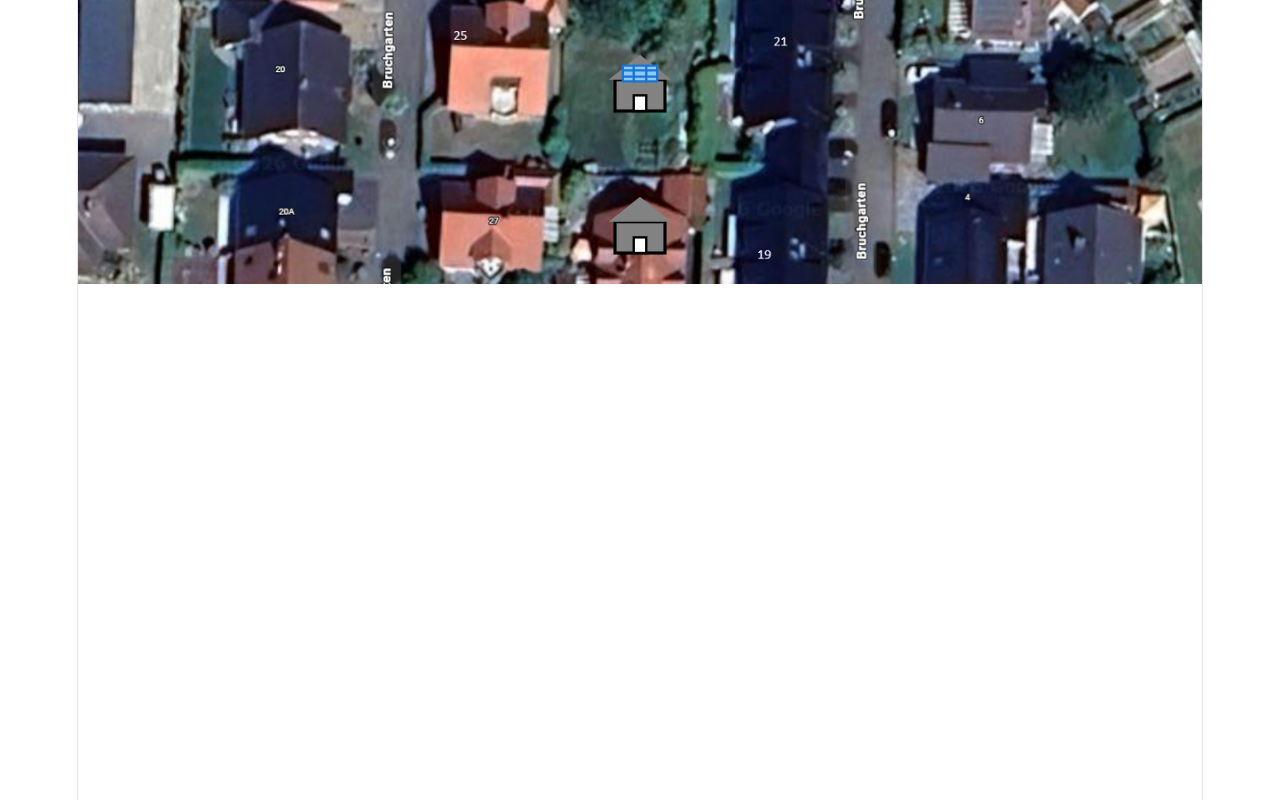
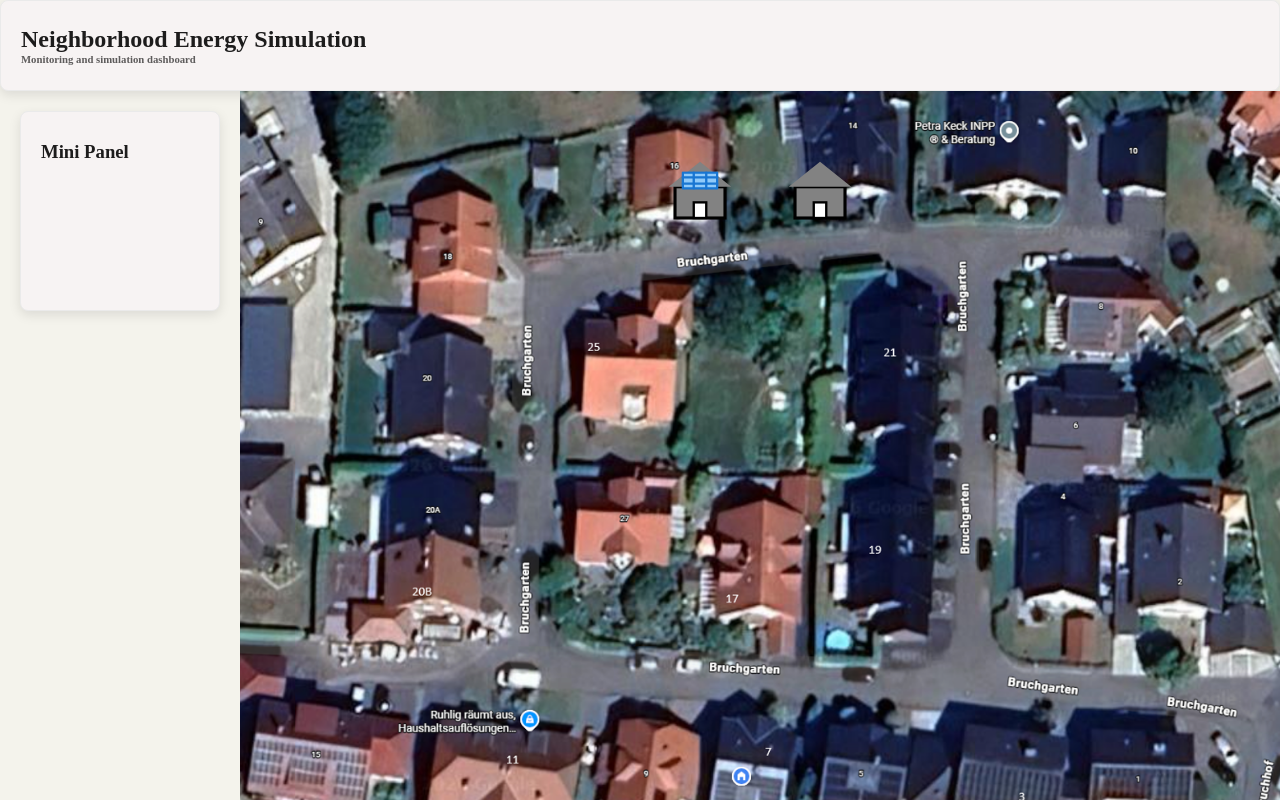
Before and after one commit to RRambo/EnergySupply, a React (Vite) app in the folder frontend/: page / in a window 1280 px wide. Built offline with nearby package versions, Linux system fonts and the light colour scheme.

Commit message:
feat: overall GUI Design improvements

```diff
--- a/frontend/src/App.css
+++ b/frontend/src/App.css
@@ -1,190 +1,43 @@
-.counter {
-  font-size: 16px;
-  padding: 5px 10px;
-  border-radius: 5px;
-  color: var(--accent);
-  background: var(--accent-bg);
-  border: 2px solid transparent;
-  transition: border-color 0.3s;
-  margin-bottom: 24px;
-
-  &:hover {
-    border-color: var(--accent-border);
-  }
-  &:focus-visible {
-    outline: 2px solid var(--accent);
-    outline-offset: 2px;
-  }
-}
-
-.hero {
-  position: relative;
-
-  .base,
-  .framework,
-  .vite {
-    inset-inline: 0;
-    margin: 0 auto;
-  }
-
-  .base {
-    width: 170px;
-    position: relative;
-    z-index: 0;
-  }
-
-  .framework,
-  .vite {
-    position: absolute;
-  }
-
-  .framework {
-    z-index: 1;
-    top: 34px;
-    height: 28px;
-    transform: perspective(2000px) rotateZ(300deg) rotateX(44deg) rotateY(39deg)
-      scale(1.4);
-  }
-
-  .vite {
-    z-index: 0;
-    top: 107px;
-    height: 26px;
-    width: auto;
-    transform: perspective(2000px) rotateZ(300deg) rotateX(40deg) rotateY(39deg)
-      scale(0.8);
-  }
-}
-
-#center {
-  display: flex;
-  flex-direction: column;
-  gap: 25px;
-  place-content: center;
-  place-items: center;
-  flex-grow: 1;
-
-  @media (max-width: 1024px) {
-    padding: 32px 20px 24px;
-    gap: 18px;
-  }
-}
-
-#next-steps {
-  display: flex;
-  border-top: 1px solid var(--border);
-  text-align: left;
-
-  & > div {
-    flex: 1 1 0;
-    padding: 32px;
-    @media (max-width: 1024px) {
-      padding: 24px 20px;
-    }
-  }
-
-  .icon {
-    margin-bottom: 16px;
-    width: 22px;
-    height: 22px;
-  }
-
-  @media (max-width: 1024px) {
-    flex-direction: column;
-    text-align: center;
-  }
-}
-
-#docs {
-  border-right: 1px solid var(--border);
-
-  @media (max-width: 1024px) {
-    border-right: none;
-    border-bottom: 1px solid var(--border);
-  }
-}
-
-#next-steps ul {
-  list-style: none;
-  padding: 0;
-  display: flex;
-  gap: 8px;
-  margin: 32px 0 0;
-
-  .logo {
-    height: 18px;
-  }
-
-  a {
-    color: var(--text-h);
-    font-size: 16px;
-    border-radius: 6px;
-    background: var(--social-bg);
-    display: flex;
-    padding: 6px 12px;
-    align-items: center;
-    gap: 8px;
-    text-decoration: none;
-    transition: box-shadow 0.3s;
-
-    &:hover {
-      box-shadow: var(--shadow);
-    }
-    .button-icon {
-      height: 18px;
-      width: 18px;
-    }
-  }
-
-  @media (max-width: 1024px) {
-    margin-top: 20px;
-    flex-wrap: wrap;
-    justify-content: center;
-
-    li {
-      flex: 1 1 calc(50% - 8px);
-    }
-
-    a {
-      width: 100%;
-      justify-content: center;
-      box-sizing: border-box;
-    }
-  }
-}
-
-#spacer {
-  height: 88px;
-  border-top: 1px solid var(--border);
-  @media (max-width: 1024px) {
-    height: 48px;
-  }
-}
-
-.ticks {
-  position: relative;
-  width: 100%;
-
-  &::before,
-  &::after {
-    content: '';
-    position: absolute;
-    top: -4.5px;
-    border: 5px solid transparent;
-  }
-
-  &::before {
-    left: 0;
-    border-left-color: var(--border);
-  }
-  &::after {
-    right: 0;
-    border-right-color: var(--border);
-  }
-}
-
 .base-shell {
   background-position: center;
   background-size: cover;
   background-repeat: no-repeat;
+  flex-grow: 1;
+  padding: 20px;
+  gap: 20px;
+  display: flex;
+  justify-content: center;
+  align-items: flex-start;
 }
+
+.app-container {
+  display: flex;
+  height: 100%;
+  width: 100%;
+  overflow: hidden;
+  flex-grow: 1;
+}
+
+.sidebar {
+  padding: 20px;
+  display: flex;
+  flex-direction: column;
+  gap: 20px;
+  flex-shrink: 0;
+  overflow: hidden;
+}
+
+.main-wrapper {
+  display: flex;
+  flex-direction: column;
+  height: 100vh;
+  width: 100vw;
+  overflow: hidden;
+}
+
+.header-inner {
+  display: flex;
+  flex-direction: column;
+  justify-content: center;
+  height: 100%;
+}
--- a/frontend/src/App.jsx
+++ b/frontend/src/App.jsx
@@ -1,15 +1,33 @@
-
-import { useState } from 'react'
-import './App.css'
-import HouseCard from './components/house'
-import backGround from './assets/backGround.png';
+import { useState } from "react";
+import "./App.css";
+import HouseCard from "./components/house";
+import backGround from "./assets/backGround.png";
+import Panel from "./components/panel";
 
 function App() {
   // const [count, setCount] = useState(0)
 
   return (
-    <>
-      <div className='base-shell' style={{ backgroundImage: `url(${backGround})` }}>
+    <div className="main-wrapper">
+      <Panel height="100px" width="100%">
+        <div className="header-inner">
+          <h2 style={{ margin: 0 }}>Neighborhood Energy Simulation</h2>
+          <h6 style={{ margin: 0, opacity: 0.7 }}>
+            Monitoring and simulation dashboard
+          </h6>
+        </div>
+      </Panel>
+      <div className="app-container">
+        <aside className="sidebar">
+          <Panel width="200px" height="200px">
+            <h3>Mini Panel</h3>
+          </Panel>
+        </aside>
+
+        <main
+          className="base-shell"
+          style={{ backgroundImage: `url(${backGround})` }}
+        >
           <HouseCard
             residents={2}
             hasEVehicle={true}
@@ -25,9 +43,10 @@ function App() {
             hasSolarPanel={false}
             optedIn={false}
           />
+        </main>
       </div>
-    </>
-  )
+    </div>
+  );
 }
 
-export default App
+export default App;
--- a/frontend/src/index.css
+++ b/frontend/src/index.css
@@ -1,111 +1,16 @@
-:root {
-  --text: #6b6375;
-  --text-h: #08060d;
-  --bg: #fff;
-  --border: #e5e4e7;
-  --code-bg: #f4f3ec;
-  --accent: #aa3bff;
-  --accent-bg: rgba(170, 59, 255, 0.1);
-  --accent-border: rgba(170, 59, 255, 0.5);
-  --social-bg: rgba(244, 243, 236, 0.5);
-  --shadow:
-    rgba(0, 0, 0, 0.1) 0 10px 15px -3px, rgba(0, 0, 0, 0.05) 0 4px 6px -2px;
-
-  --sans: system-ui, 'Segoe UI', Roboto, sans-serif;
-  --heading: system-ui, 'Segoe UI', Roboto, sans-serif;
-  --mono: ui-monospace, Consolas, monospace;
-
-  font: 18px/145% var(--sans);
-  letter-spacing: 0.18px;
-  color-scheme: light dark;
-  color: var(--text);
-  background: var(--bg);
-  font-synthesis: none;
-  text-rendering: optimizeLegibility;
-  -webkit-font-smoothing: antialiased;
-  -moz-osx-font-smoothing: grayscale;
-
-  @media (max-width: 1024px) {
-    font-size: 16px;
-  }
-}
-
-@media (prefers-color-scheme: dark) {
-  :root {
-    --text: #9ca3af;
-    --text-h: #f3f4f6;
-    --bg: #16171d;
-    --border: #2e303a;
-    --code-bg: #1f2028;
-    --accent: #c084fc;
-    --accent-bg: rgba(192, 132, 252, 0.15);
-    --accent-border: rgba(192, 132, 252, 0.5);
-    --social-bg: rgba(47, 48, 58, 0.5);
-    --shadow:
-      rgba(0, 0, 0, 0.4) 0 10px 15px -3px, rgba(0, 0, 0, 0.25) 0 4px 6px -2px;
-  }
-
-  #social .button-icon {
-    filter: invert(1) brightness(2);
-  }
+* {
+  box-sizing: border-box;
 }
 
 body {
   margin: 0;
+  background-color: #f4f3ec;
 }
 
 #root {
-  width: 1126px;
-  max-width: 100%;
-  margin: 0 auto;
-  text-align: center;
-  border-inline: 1px solid var(--border);
-  min-height: 100svh;
+  width: 100%;
+  margin: 0;
+  min-height: 100vh;
   display: flex;
   flex-direction: column;
-  box-sizing: border-box;
 }
-
-h1,
-h2 {
-  font-family: var(--heading);
-  font-weight: 500;
-  color: var(--text-h);
-}
-
-h1 {
-  font-size: 56px;
-  letter-spacing: -1.68px;
-  margin: 32px 0;
-  @media (max-width: 1024px) {
-    font-size: 36px;
-    margin: 20px 0;
-  }
-}
-h2 {
-  font-size: 24px;
-  line-height: 118%;
-  letter-spacing: -0.24px;
-  margin: 0 0 8px;
-  @media (max-width: 1024px) {
-    font-size: 20px;
-  }
-}
-p {
-  margin: 0;
-}
-
-code,
-.counter {
-  font-family: var(--mono);
-  display: inline-flex;
-  border-radius: 4px;
-  color: var(--text-h);
-}
-
-code {
-  font-size: 15px;
-  line-height: 135%;
-  padding: 4px 8px;
-  background: var(--code-bg);
-}
```
Lines whose indentation alone changed are shown as unchanged.
